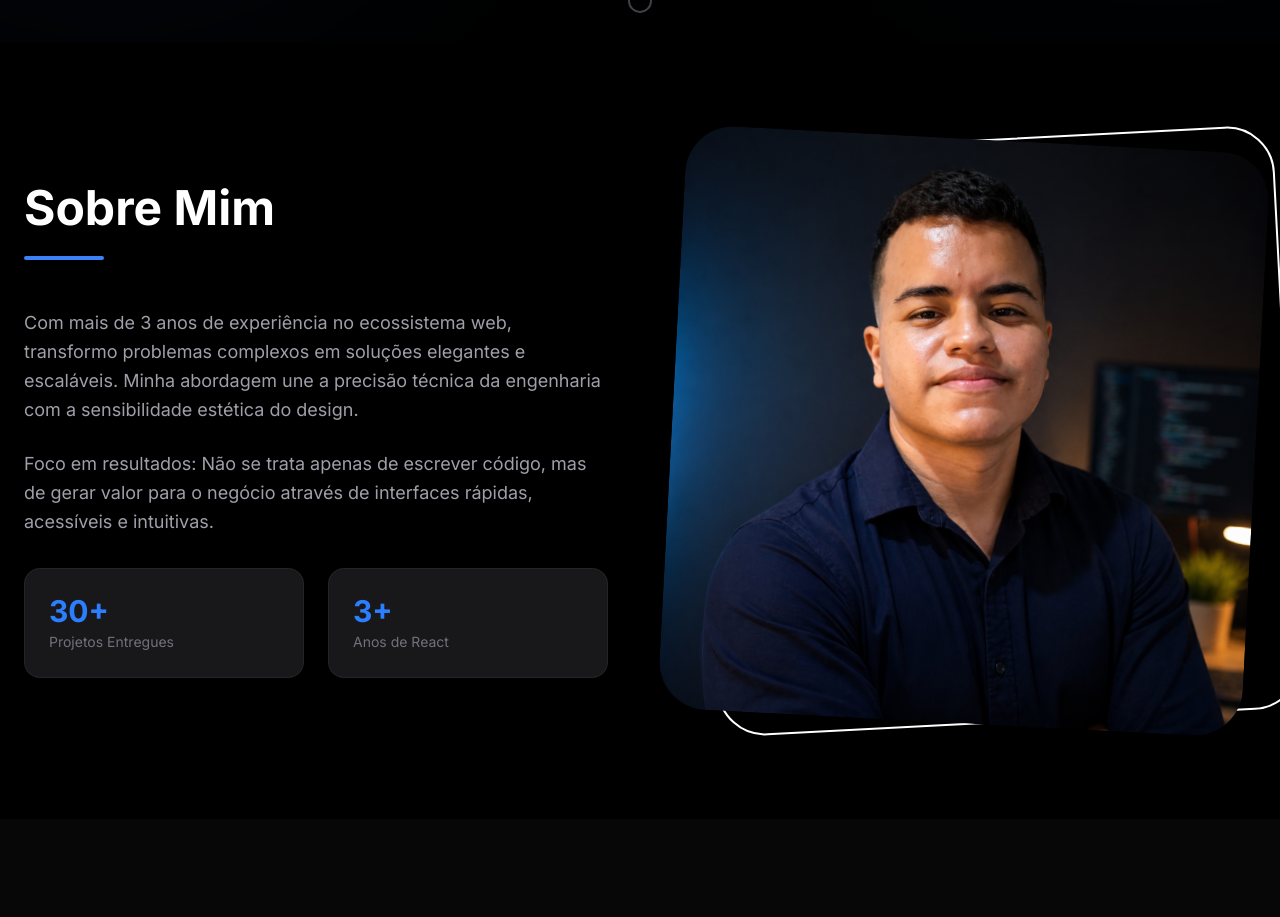
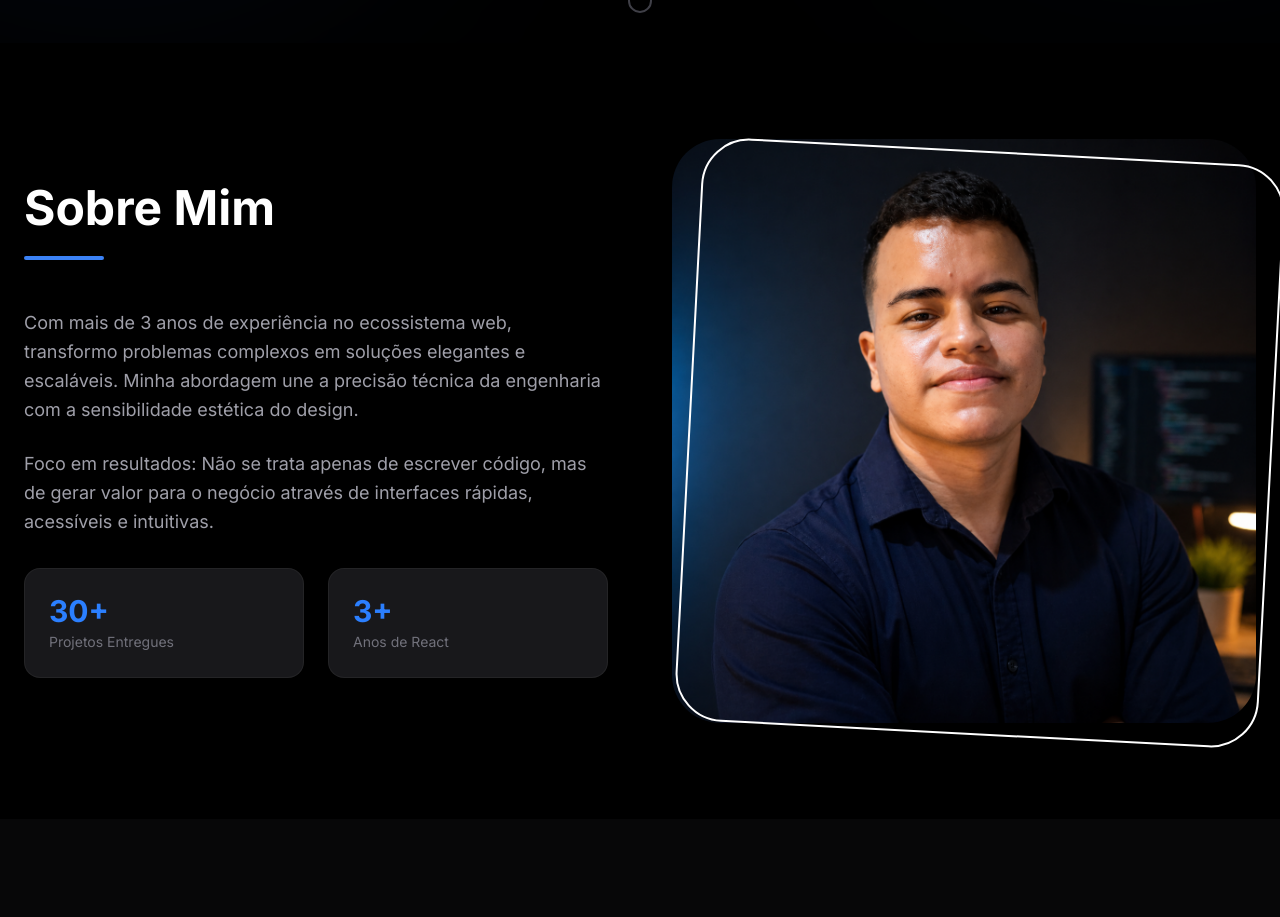
Before and after one commit to Alef-Henrique/Meu-portifolio-dev, a React (Vite) app: page / in a window 1280 px wide. Shown: the part 677-1594 px from the top of the page. Built offline with nearby package versions, Linux system fonts and the light colour scheme.

Commit message:
feat: Ajuste na imagem do sobre

```diff
--- a/src/App.tsx
+++ b/src/App.tsx
@@ -490,15 +490,17 @@ export default function App() {
             viewport={{ once: true }}
             className="relative"
           >
-            <div className="aspect-square bg-zinc-900 rounded-[3rem] overflow-hidden rotate-3 relative z-10">
-                <img
+          <div className="relativew-full md:w-auto flex justify-center">
+            <div className="w-full h- full bg-zinc-900 rounded-[3rem] overflow-hidden">
+              <img
                 alt="Profile"
                 className="w-full h-full object-cover"
                 src="/Foto-Perfil.png"
-                />
+              />
+            </div>
 
-            </div>
-            <div className="absolute top-1/2 -right-8 -translate-y-1/2 w-full h-full border-2 border-primary/30 rounded-[3rem] -z-0 -rotate-3" />
+            <div className="absolute inset-0 border-2 border-primary/30 rounded-[3rem] translate-x-4 translate-y-3 rotate-3" />
+          </div>
           </motion.div>
         </div>
       </section>
```
